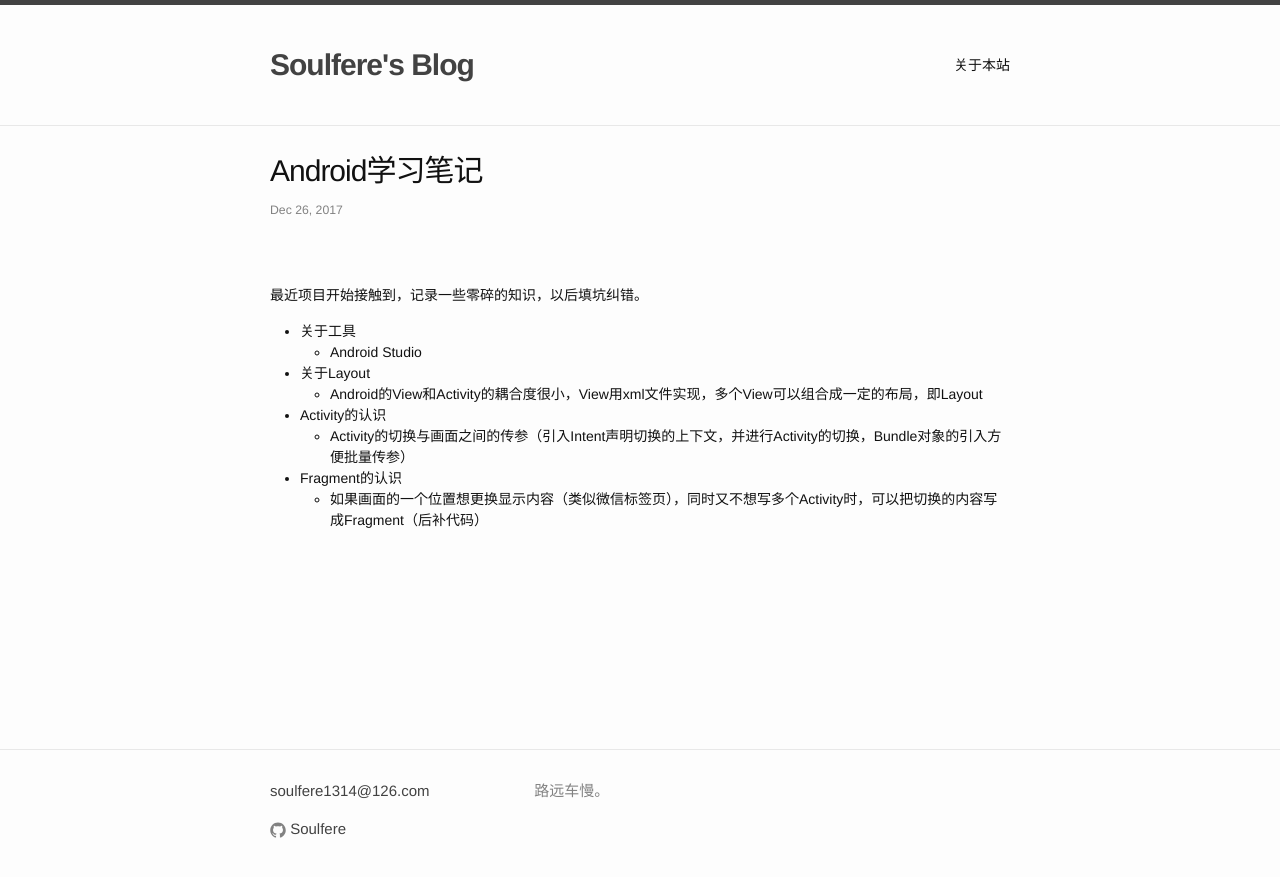
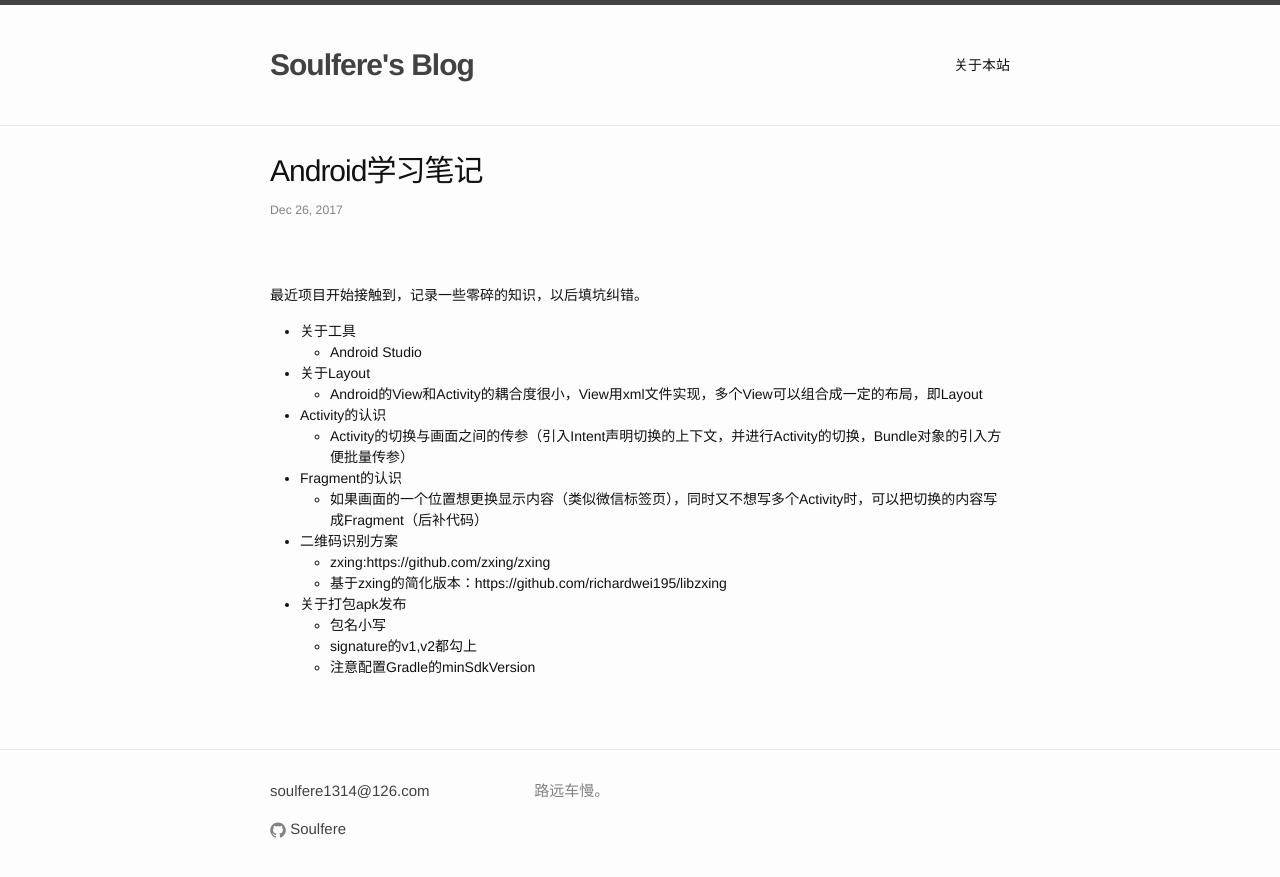
Before and after one commit to soulfere/soulfere.github.io, a Jekyll site: the page built from _posts/2017-12-26-about-android.markdown, in a window 1280 px wide. Shown: the top 877 px of the page. Built offline with Jekyll 4.4.1, drawn with Linux system fonts in a browser that asks for light colours.

Commit message:
Add content.

```diff
--- a/_posts/2017-12-26-about-android.markdown
+++ b/_posts/2017-12-26-about-android.markdown
@@ -15,3 +15,10 @@ title:  "Android学习笔记"
    - Activity的切换与画面之间的传参（引入Intent声明切换的上下文，并进行Activity的切换，Bundle对象的引入方便批量传参）
  - Fragment的认识
    - 如果画面的一个位置想更换显示内容（类似微信标签页），同时又不想写多个Activity时，可以把切换的内容写成Fragment（后补代码）
+ - 二维码识别方案
+   - zxing:https://github.com/zxing/zxing
+   - 基于zxing的简化版本：https://github.com/richardwei195/libzxing
+ - 关于打包apk发布
+   - 包名小写
+   - signature的v1,v2都勾上
+   - 注意配置Gradle的minSdkVersion
```
